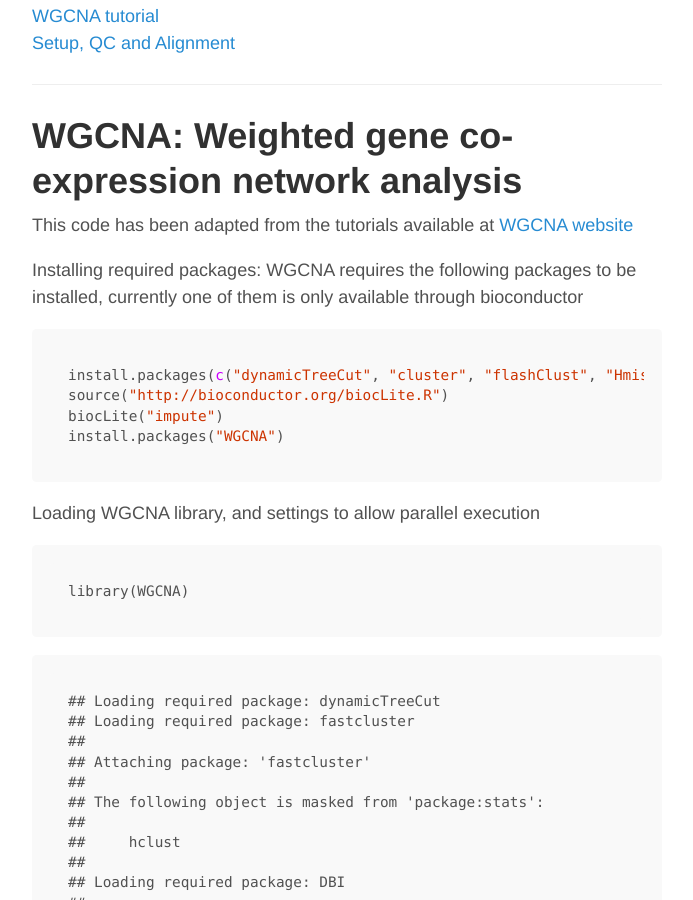
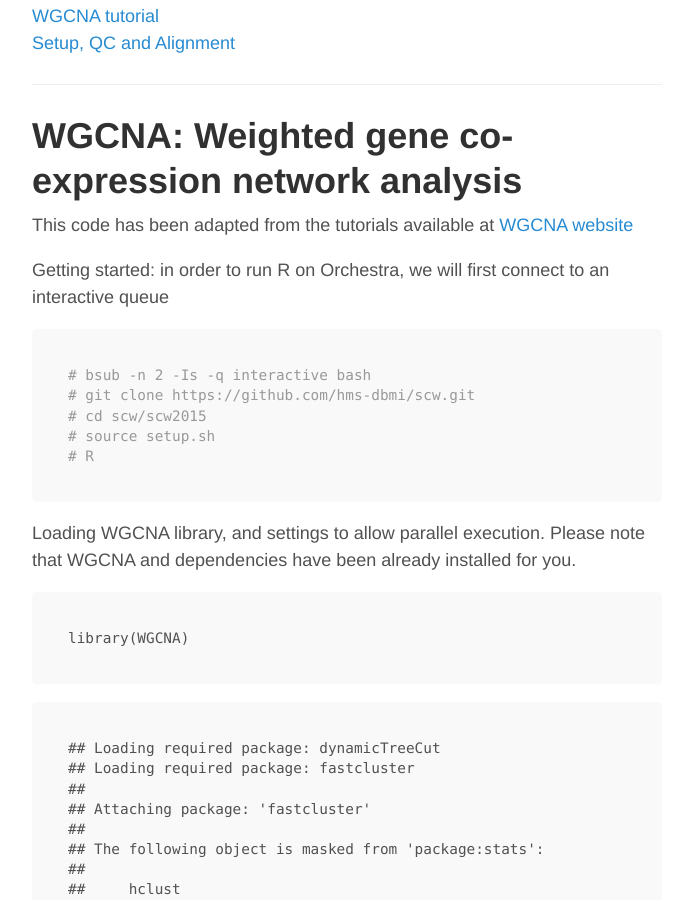
Before and after one commit to hms-dbmi/scw, a Jekyll site: the page built from _posts/2015-11-03-WGCNA.md, in a window 1280 px wide and 900 px high, scrolled down 492 px. Shown: the whole window, without its empty margins (293-986 px from the left). Built offline with Jekyll 4.4.1, drawn with Linux system fonts in a browser that asks for light colours; nearby versions of some CDN libraries; Markdown is read by kramdown in place of the engine named in the settings; some of the changed text lies outside the part shown.

Commit message:
Updated wgcna/WGCNA.md.

````diff
--- a/_posts/2015-11-03-WGCNA.md
+++ b/_posts/2015-11-03-WGCNA.md
@@ -13,20 +13,20 @@ WGCNA: Weighted gene co-expression network analysis
 ========================================================
 This code has been adapted from the tutorials available at [WGCNA website](http://labs.genetics.ucla.edu/horvath/CoexpressionNetwork/Rpackages/WGCNA/)
 
-Installing required packages:
-WGCNA requires the following packages to be installed,
-currently one of them is only available through bioconductor
+
+Getting started: in order to run R on Orchestra, we will first connect to an interactive queue
 
 
 ```r
-install.packages(c("dynamicTreeCut", "cluster", "flashClust", "Hmisc", "reshape", "foreach", "doParallel") )
-source("http://bioconductor.org/biocLite.R")
-biocLite("impute")
-install.packages("WGCNA")
+# bsub -n 2 -Is -q interactive bash
+# git clone https://github.com/hms-dbmi/scw.git
+# cd scw/scw2015
+# source setup.sh
+# R
 ```
 
 
-Loading WGCNA library, and settings to allow parallel execution
+Loading WGCNA library, and settings to allow parallel execution. Please note that WGCNA and dependencies have been already installed for you.
 
 
 
@@ -272,3 +272,7 @@ heatmap(t(m),zlim=c(0,1),col=gray.colors(100),Rowv=NA,Colv=NA,labRow=NA,scale="n
 ![plot of chunk expression-pattern](figure/expression-pattern-1.png)
 
 We can now look at the module gene listings and try to interpret their functions; for instance using http://amigo.geneontology.org/rte
+
+
+
+WGCNA has many more features, such as quantifying module similarity by eigengene correlation, etc. For details, please visit [WGCNA website](http://labs.genetics.ucla.edu/horvath/CoexpressionNetwork/Rpackages/WGCNA/).
````
